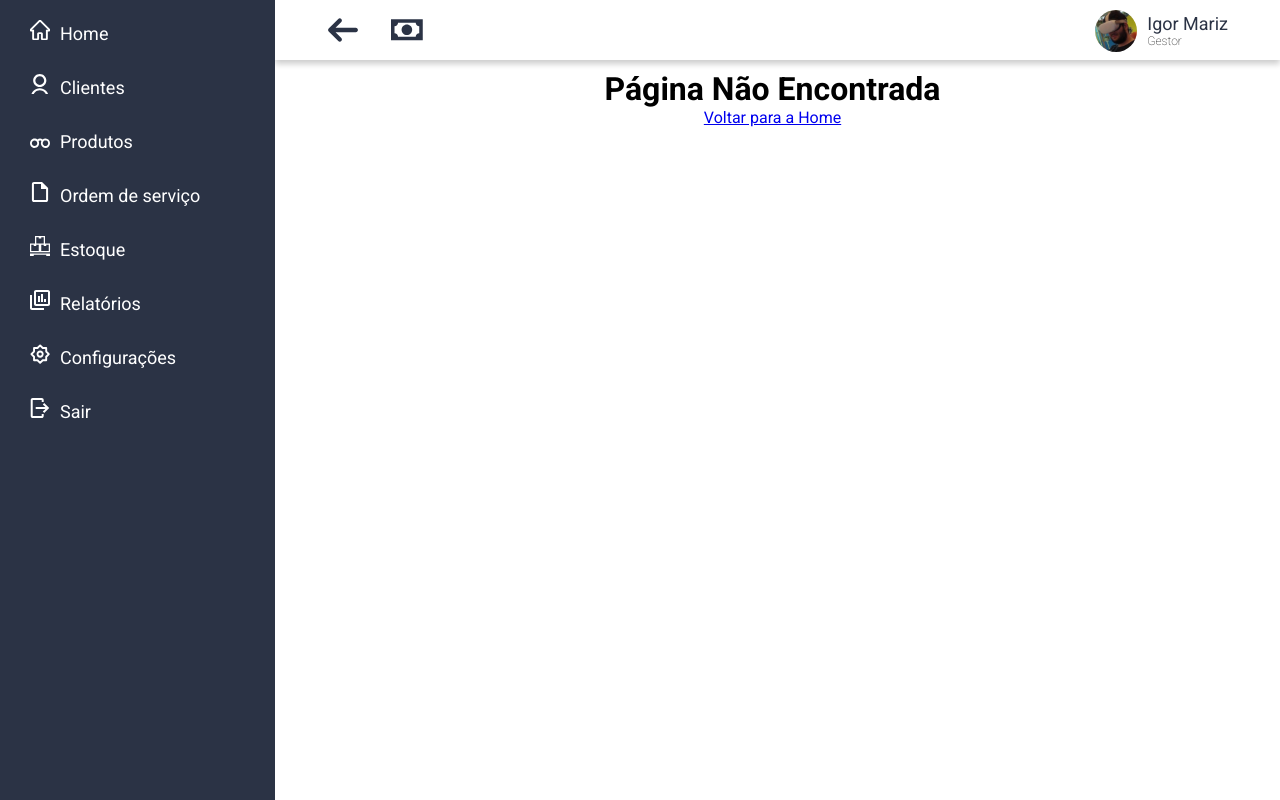
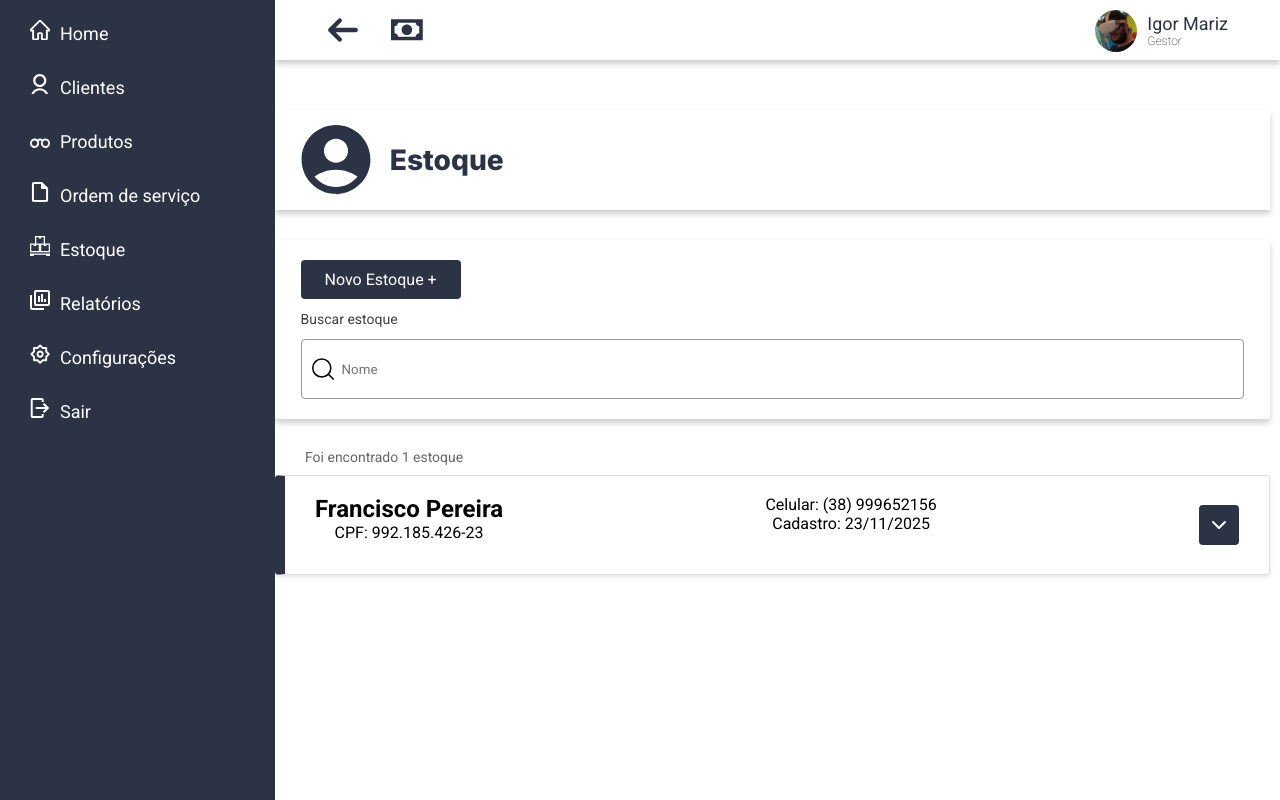
Before and after one commit to LGtkz/OticaFocal, a Next.js app: page /estoque in a window 1280 px wide. Before the commit this address had no page. Built offline with nearby package versions, Linux system fonts and the light colour scheme.

Commit message:
adicionando pagina estoque

```diff
--- /dev/null
+++ b/src/app/estoque/estoque.css
@@ -0,0 +1,213 @@
+.estoque-page {
+    display: flex;
+    flex-direction: column;
+    width: 100%;
+    min-height: 100vh;
+}
+
+
+.estoque-container {
+    display: flex;
+    flex-direction: row;
+    align-items: center;
+    justify-content: space-between;
+    gap: 1.2rem;
+
+    width: 100%;
+    max-width: 1400px;
+
+    min-height: 100px;
+    height: auto;
+
+    background-color: white;
+    padding: 0 clamp(1rem, 2vw, 2rem);
+    box-shadow: 0 4px 6px rgba(0, 0, 0, 0.2);
+    margin: 40px auto 0 auto;
+    box-sizing: border-box;
+}
+
+.titulo-estoque {
+    display: flex;
+    align-items: center;
+    gap: 1.2rem;
+    background-color: white;
+    min-width: 0;
+
+}
+
+.estoque-container h1 {
+    color: var(--cor-primaria);
+    font-size: clamp(22px, 2.2vw, 32px);
+    font-weight: 800;
+    margin: 0;
+    background-color: white;
+    white-space: nowrap;
+}
+
+
+.estoque-box {
+    width: 100%;
+    max-width: 1400px;
+
+    height: auto;
+    min-height: 170px;
+
+    background: white;
+    margin: 30px auto;
+    border-radius: 4px;
+    box-shadow: 0 4px 6px rgba(0, 0, 0, 0.2);
+
+    display: flex;
+    flex-direction: column;
+    gap: 12px;
+
+    padding: 20px clamp(1rem, 2vw, 30px);
+    align-items: flex-start;
+    box-sizing: border-box;
+}
+
+.btn-novo-estoque {
+    background-color: var(--cor-primaria);
+    color: white;
+    padding: 10px 16px;
+    border: none;
+    border-radius: 4px;
+    width: auto;
+    min-width: 160px;
+    font-size: 16px;
+    cursor: pointer;
+    white-space: nowrap;
+}
+
+.btn-novo-estoque:hover {
+    opacity: 0.9;
+}
+
+.label-buscar {
+    font-size: 14px;
+    color: #414141;
+}
+
+.input-busca {
+    display: flex;
+    align-items: center;
+    gap: 8px;
+    border: 1px solid #999;
+    border-radius: 4px;
+    padding: 6px 10px;
+    background-color: white;
+    width: 100%;
+    box-sizing: border-box;
+}
+
+.input-busca input {
+    width: 100%;
+    border: none;
+    outline: none;
+    background-color: white;
+}
+
+.estoque-lista-container {
+    width: 100%;
+    max-width: 1400px;
+    margin: 0 auto;
+    display: flex;
+    flex-direction: column;
+    gap: 10px;
+    align-items: flex-start;
+    box-sizing: border-box;
+}
+
+.contador-estoque {
+    color: #666;
+    font-size: 14px;
+    margin-left: 30px;
+}
+
+.estoque-card {
+    background: white;
+    border-radius: 4px;
+    box-shadow: 0 2px 4px rgba(0, 0, 0, 0.1);
+    display: flex;
+    align-items: center;
+    justify-content: space-between;
+
+    padding: 20px 30px;
+    border: 1px solid #e0e0e0;
+    border-left: 10px solid var(--cor-primaria);
+
+    height: 100px;
+    width: 100%;
+    box-sizing: border-box;
+}
+
+.col-nome {
+    display: flex;
+    align-items: center;
+    min-width: 220px;
+}
+
+.col-nome h2 {
+    font-size: 18px;
+    color: #333;
+    margin: 0;
+    font-weight: 500;
+}
+
+.col-cpf {
+    display: flex;
+    align-items: center;
+    min-width: 220px;
+}
+
+.col-cpf p {
+    font-size: 12px;
+    color: #888;
+    margin: 0;
+}
+
+.col-info {
+    display: flex;
+    flex-direction: column;
+    gap: 4px;
+    min-width: 260px;
+    text-align: left;
+}
+
+.col-info p {
+    font-size: 12px;
+    color: #666;
+    margin: 0;
+}
+
+.btn-receita {
+    background-color: var(--cor-primaria);
+    color: white;
+    width: 40px;
+    height: 40px;
+    border: none;
+    border-radius: 4px;
+    cursor: pointer;
+    display: flex;
+    align-items: center;
+    justify-content: center;
+}
+
+.btn-receita:hover {
+    opacity: 0.9;
+}
+
+@media (max-width: 1024px) {
+    .estoque-card {
+        height: auto;
+        gap: 12px;
+        flex-wrap: wrap;
+        align-items: flex-start;
+    }
+
+    .col-nome,
+    .col-cpf,
+    .col-info {
+        min-width: 0;
+    }
+}
--- /dev/null
+++ b/src/app/estoque/page.js
@@ -0,0 +1,68 @@
+import './estoque.css';
+import Link from 'next/link';
+import Image from "next/image";
+import { Inter } from "next/font/google";
+
+const inter = Inter({
+    subsets: ["latin"],
+    weight: ["800"],
+});
+
+export default function Estoque() {
+    return (
+        <div className="estoque-page">
+            <div className="estoque-container">
+                <div className="titulo-estoque">
+                    <Image
+                        src="/Cliente.svg"
+                        alt="Ícone"
+                        width={70}
+                        height={70}
+                    />
+                    <h1 className={inter.className}>Estoque</h1>
+                </div>
+            </div>
+
+            <div className="estoque-box">
+                <Link href="/estoque/novo">
+                    <button className="btn-novo-estoque">Novo Estoque +</button>
+                </Link>
+
+                <label className="label-buscar">Buscar estoque</label>
+
+                <div className="input-busca">
+                    <Image
+                        src="/search-button-svgrepo-com.svg"
+                        alt="Ícone de busca"
+                        width={22}
+                        height={22}
+                        className="icone-busca"
+                    />
+                    <input type="text" placeholder="Nome" />
+                </div>
+            </div>
+
+            <div className="estoque-lista-container">
+                <p className="contador-estoque">Foi encontrado 1 estoque</p>
+
+                <div className="estoque-card estoque-card--ativo">
+                    <div className="estoque-info-principal">
+                        <h2>Francisco Pereira</h2>
+                        <p>CPF: 992.185.426-23</p>
+                    </div>
+
+                    <div className="estoque-info-secundaria">
+                        <p>Celular: (38) 999652156</p>
+                        <p>Cadastro: 23/11/2025</p>
+                    </div>
+
+                    <button className="btn-receita" aria-label="Abrir">
+                        <svg width="24" height="24" viewBox="0 0 24 24" fill="none" xmlns="http://www.w3.org/2000/svg">
+                            <path d="M6 9L12 15L18 9" stroke="white" strokeWidth="2" strokeLinecap="round" strokeLinejoin="round" />
+                        </svg>
+                    </button>
+                </div>
+            </div>
+        </div>
+    );
+}
```
